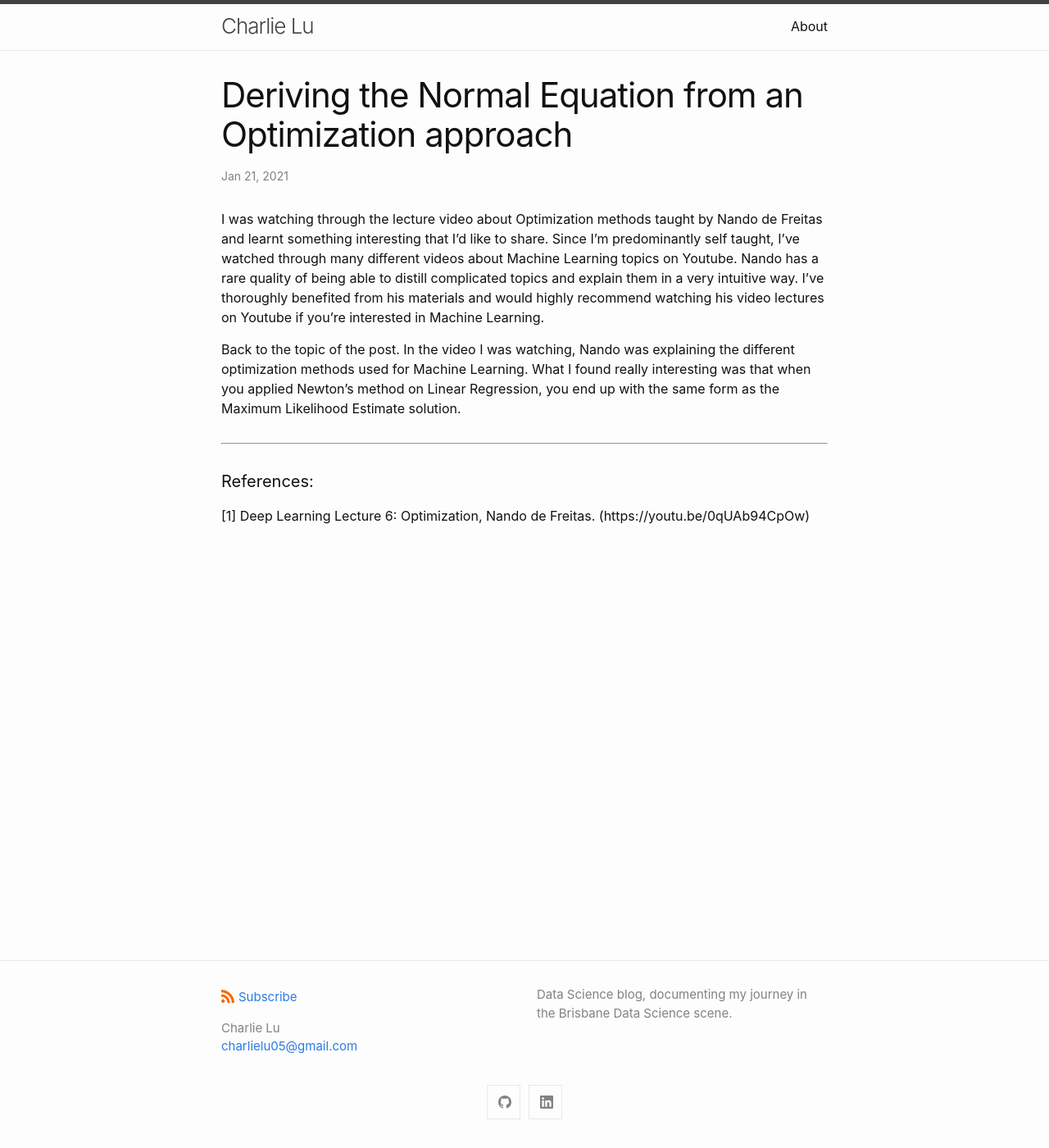
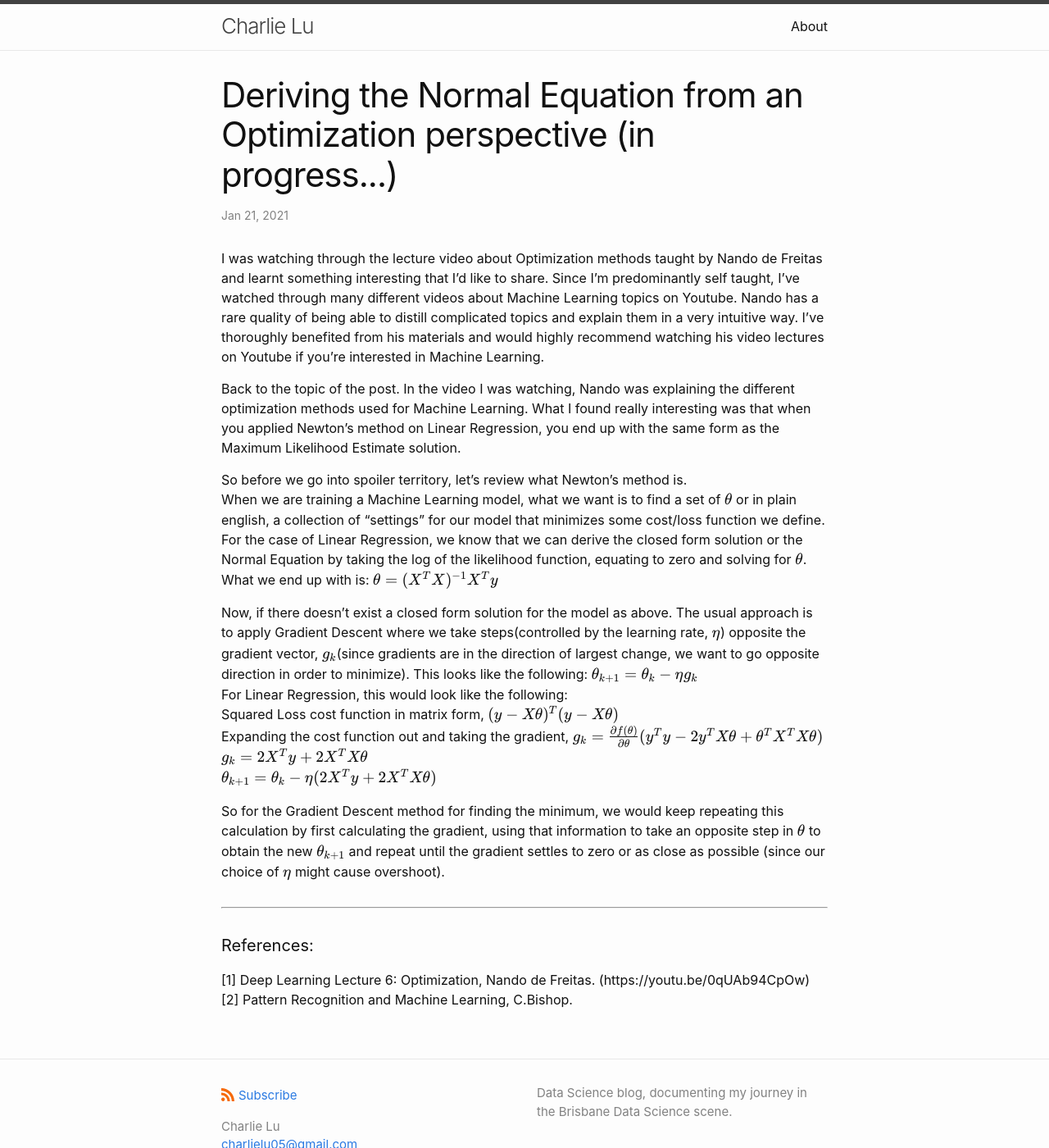
Before and after one commit to charlielu05/charlielu05.github.io, a Jekyll site: the page built from _posts/2021-01-21- Deriving the Normal Equation from an Optimization approach.md, in a window 1280 px wide and 1400 px high. Shown: the whole window at 82% size. Built offline with Jekyll 4.4.1, drawn with Linux system fonts in a browser that asks for light colours; nearby versions of some CDN libraries.

Commit message:
New article on deriving normal equation from newtons method

```diff
--- a/_posts/2021-01-21- Deriving the Normal Equation from an Optimization approach.md
+++ b/_posts/2021-01-21- Deriving the Normal Equation from an Optimization approach.md
@@ -1,14 +1,24 @@
 ---
 layout: post
-title: Deriving the Normal Equation from an Optimization approach
+title: Deriving the Normal Equation from an Optimization perspective (in progress...)
 ---
 I was watching through the lecture video about Optimization methods taught by Nando de Freitas and learnt something interesting that I'd like to share. Since I'm predominantly self taught, I've watched through many different videos about Machine Learning topics on Youtube. Nando has a rare quality of being able to distill complicated topics and explain them in a very intuitive way. I've thoroughly benefited from his materials and would highly recommend watching his video lectures on Youtube if you're interested in Machine Learning.
 
 Back to the topic of the post. In the video I was watching, Nando was explaining the different optimization methods used for Machine Learning. What I found really interesting was that when you applied Newton's method on Linear Regression, you end up with the same form as the Maximum Likelihood Estimate solution.
 
+So before we go into spoiler territory, let's review what Newton's method is. \
+When we are training a Machine Learning model, what we want is to find a set of $$\theta$$ or in plain english, a collection of "settings" for our model that minimizes some cost/loss function we define. For the case of Linear Regression, we know that we can derive the closed form solution or the Normal Equation by taking the log of the likelihood function, equating to zero and solving for $$\theta$$. \
+What we end up with is: $$\theta=(X^{T}X)^{-1}X^{T}y$$
 
+Now, if there doesn't exist a closed form solution for the model as above. The usual approach is to apply Gradient Descent where we take steps(controlled by the learning rate, $$\eta$$) opposite the gradient vector, $$g_{k}$$(since gradients are in the direction of largest change, we want to go opposite direction in order to minimize).
+This looks like the following: $$\theta_{k+1}=\theta_{k}-\eta g_{k}$$ \
+For Linear Regression, this would look like the following: \
+Squared Loss cost function in matrix form, $$(y-X\theta)^{T}(y-X\theta)$$ \
+Expanding the cost function out and taking the gradient, $$g_{k}=\frac{\partial{f(\theta)}}{\partial{\theta}}(y^{T}y-2y^{T}X\theta+\theta^{T}X^{T}X\theta)$$ \
+$$g_{k}=2X^{T}y+2X^{T}X\theta$$ \
+$$\theta_{k+1}=\theta_{k}-\eta (2X^{T}y+2X^{T}X\theta)$$
 
-
+So for the Gradient Descent method for finding the minimum, we would keep repeating this calculation by first calculating the gradient, using that information to take an opposite step in $$\theta$$ to obtain the new $$\theta_{k+1}$$ and repeat until the gradient settles to zero or as close as possible (since our choice of $$\eta$$ might cause overshoot).
 
 
 
@@ -21,3 +31,4 @@ Back to the topic of the post. In the video I was watching, Nando was explaining
 ---
 #### References:
 [1] Deep Learning Lecture 6: Optimization, Nando de Freitas. (https://youtu.be/0qUAb94CpOw)
+[2] Pattern Recognition and Machine Learning, C.Bishop.
```
